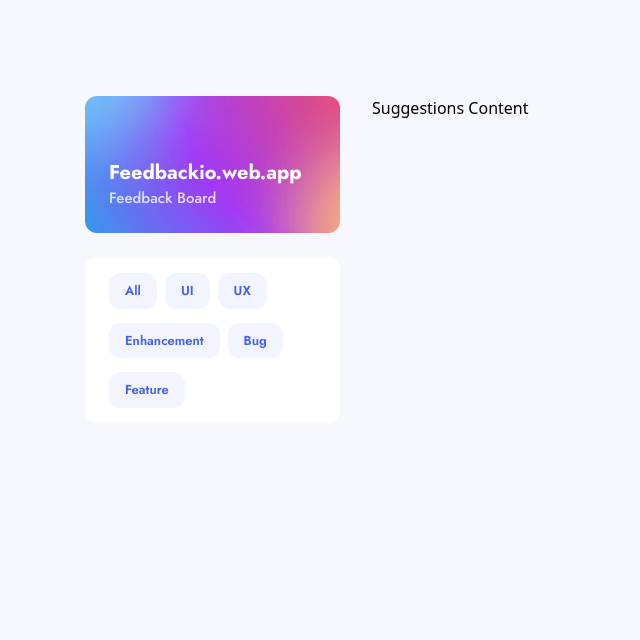
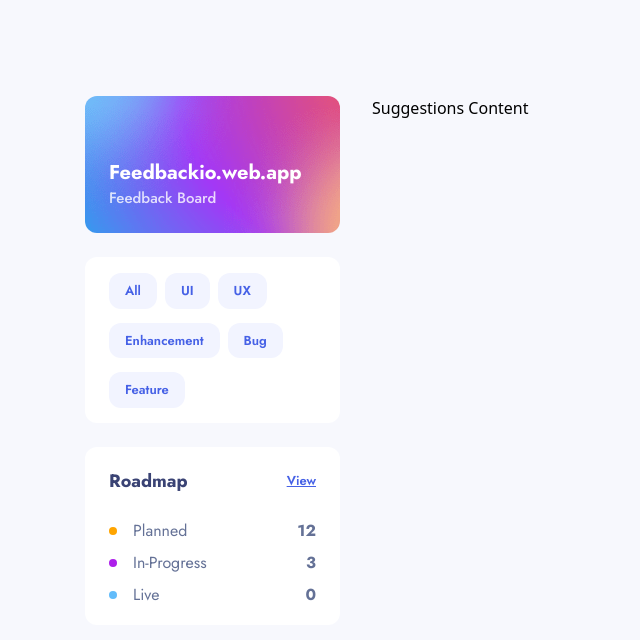
Before and after one commit to george572/Feedbackio, a Vue app: page / in a window 1280 px wide. Shown: the top 640 px of the page, without its empty margins (0-640 px from the left). Built offline with nearby package versions, Linux system fonts and the light colour scheme.

Commit message:
added roadmap ui

```diff
--- a/src/components/sidebar/Sidebar.vue
+++ b/src/components/sidebar/Sidebar.vue
@@ -1,11 +1,13 @@
 <script setup lang="ts">
 import SidebarAppInfo from './SidebarAppInfo.vue';
 import SidebarFilters from './sidebar-filters/SidebarFilters.vue';
+import SidebarRoadmap from './sidebar-roadmap/SidebarRoadmap.vue';
 </script>
 
 <template>
   <div class="max-w-[255px] w-full flex flex-col gap-6">
     <SidebarAppInfo />
     <SidebarFilters />
+    <SidebarRoadmap />
   </div>
 </template>
--- /dev/null
+++ b/src/components/sidebar/sidebar-roadmap/SidebarRoadmap.vue
@@ -0,0 +1,31 @@
+<script setup lang="ts">
+import SidebarRoadmapItem from './SidebarRoadmapItem.vue';
+
+const tasksData = [
+  { type: 'planned', tasks: 12 },
+  { type: 'inProgress', tasks: 3 },
+  { type: 'live', tasks: 0 },
+];
+</script>
+
+<template>
+  <div class="w-full h-[178px] rounded-xl bg-white py-5 px-6">
+    <div class="flex items-center justify-between">
+      <h2 class="font-[Jost-Bold] text-lg text-darkBlue">
+        Roadmap
+      </h2>
+      <a
+        href="#!"
+        class="underline text-blue text-[13px] font-[Jost-Semibold]"
+      >View</a>
+    </div>
+    <div class="flex flex-col gap-2 mt-6">
+      <SidebarRoadmapItem
+        v-for="task in tasksData"
+        :key="task.type"
+        :task-type="task.type"
+        :tasks-amount="task.tasks"
+      />
+    </div>
+  </div>
+</template>
--- /dev/null
+++ b/src/components/sidebar/sidebar-roadmap/SidebarRoadmapItem.vue
@@ -0,0 +1,29 @@
+<script setup lang="ts">
+defineProps({
+    tasksAmount: {
+        type: Number,
+        required: true,
+    },
+    taskType: {
+        type: String,
+        required: true,
+    },
+});
+</script>
+
+<template>
+  <div class="flex items-center justify-between w-full cursor-pointer text-gray">
+    <div class="flex items-center gap-4">
+      <div
+        class="w-[8px] h-[8px] rounded-full"
+        :class="taskType === 'planned' ? 'bg-[orange]' : taskType === 'inProgress' ? 'bg-purple' : 'bg-lightBlue'"
+      />
+      <div class="font-[Jost-Regular] text-base">
+        {{ taskType === 'planned' ? 'Planned' : taskType === 'inProgress' ? 'In-Progress' : 'Live' }}
+      </div>
+    </div>
+    <div class="font-[Jost-Bold] text-base">
+      {{ tasksAmount }}
+    </div>
+  </div>
+</template>
```
Also changed, not shown: src/components/sidebar/SidebarRoadmap.vue (deleted).
